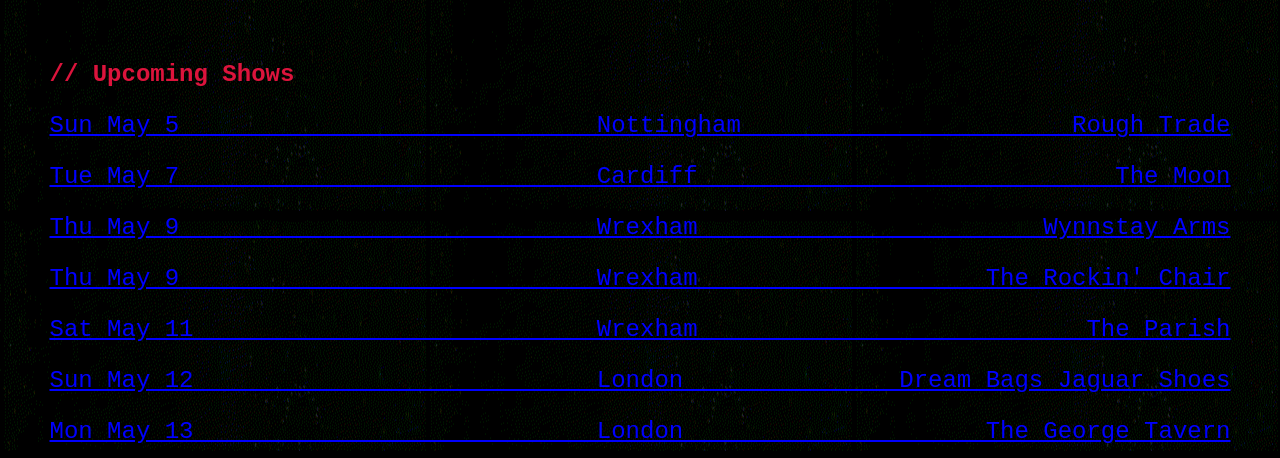
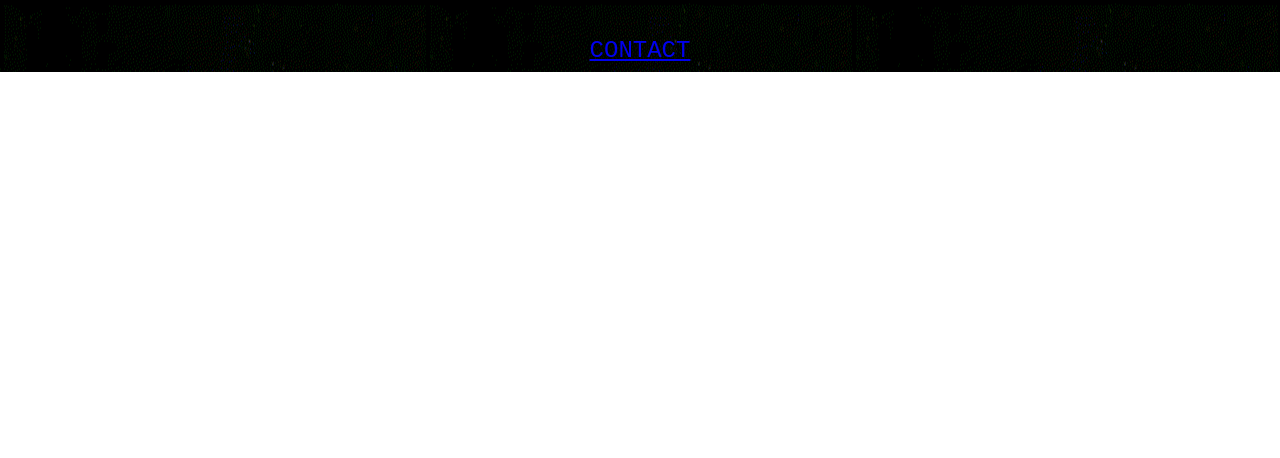
Before and after one commit to hminsky2002/punchlovewebsite, a website: page public/index.html in a window 1280 px wide. Shown: the part 1747-2205 px from the top of the page. After the commit the page ends 1819 px from the top, so only its background shows below. Drawn offline with Linux system fonts and the light colour scheme.

Commit message:
back to basics

```diff
--- a/public/index.html
+++ b/public/index.html
@@ -83,8 +83,8 @@
     </div>
 
 
-
-    <div class="UKtour">
+    <!--
+    <div class="UpcomingShows">
 
         <pre style="color: crimson"><b>// Upcoming Shows                                                                 </b></pre>
 
@@ -98,7 +98,7 @@
 
     </div>
 
-
+    -->
     <div style="font-family:'Courier New'; text-align:center; font-size:x-large;">
         <a href="mailto:punchlovesound@gmail.com" style="text-align:center">CONTACT</a>
     </div>
--- a/public/sass/cover.scss
+++ b/public/sass/cover.scss
@@ -160,7 +160,7 @@
     }
 }
 
-.UKtour {
+.UpcomingShows {
     a:link {
         color: blue;
     }
```
Also changed, not shown: public/styles/cover.css, 1 other file.
